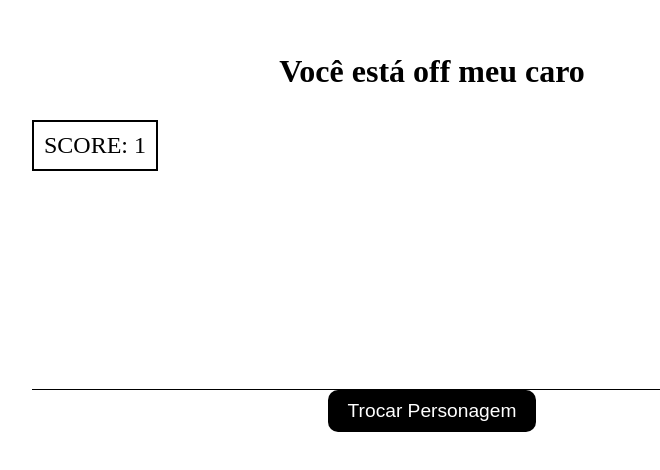
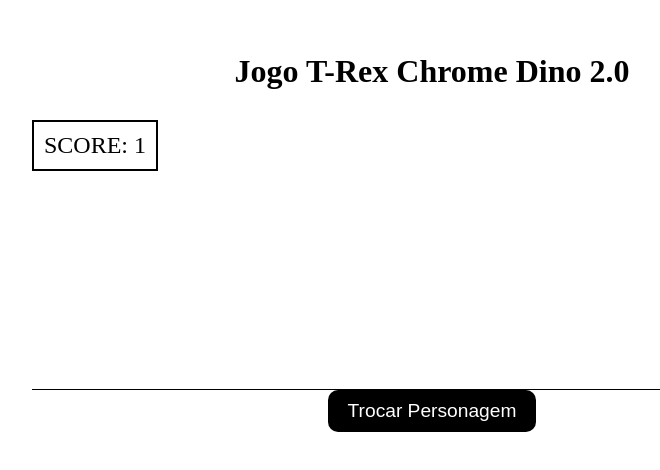
Before and after one commit to Joel-Almeid/DinoRex, a plain HTML site: page index.html in a window 1280 px wide. Shown: the part 158-628 px from the top of the page, without its empty margins (208-868 px from the left). Drawn offline with Linux system fonts and the light colour scheme.

Commit message:
Update index.html

```diff
--- a/index.html
+++ b/index.html
@@ -8,7 +8,7 @@
   <link rel="stylesheet" href="style.css">
 </head>
 <body>
-  <h1>Você está off meu caro</h1>
+  <h1>Jogo T-Rex Chrome Dino 2.0</h1>
   <div class="game">
     <span class="score"></span>
     <div class="dino"></div>
```
